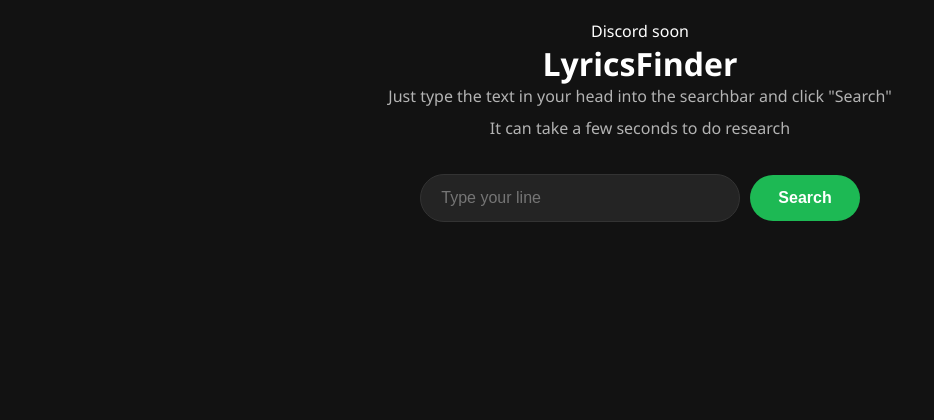
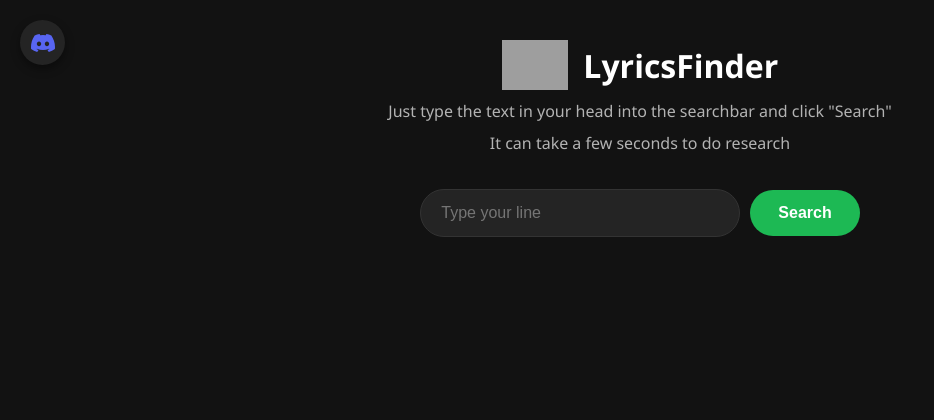
Before and after one commit to realkek2010/LyricsFinder, a Flask app: page / in a window 1280 px wide. Shown: the top 420 px of the page, without its empty margins (0-934 px from the left). Run offline with Flask 3, Linux system fonts and the light colour scheme; grey boxes are pictures that could not be loaded.

Commit message:
Update index.html
Changes linked with css

```diff
--- a/templates/index.html
+++ b/templates/index.html
@@ -7,8 +7,19 @@
     <link rel="stylesheet" href="{{ url_for('static', filename='style.css') }}">
 </head>
 <body>
-    <p>Discord soon</p>
-    <h1>LyricsFinder</h1>
+    <!-- Discord Button Oben Links -->
+    <a href="https://discord.gg/bhyqq4D9Ab" target="_blank" rel="noopener" class="discord-link" title="Discord (Soon)">
+        <svg class="discord-icon" xmlns="http://www.w3.org/2000/svg" viewBox="0 0 127.14 96.36">
+            <path fill="currentColor" d="M107.7 8.07A105.15 105.15 0 0 0 81.47 0a72.06 72.06 0 0 0-3.36 6.83 97.68 97.68 0 0 0-29.11 0A72.37 72.37 0 0 0 45.64 0a105.89 105.89 0 0 0-26.25 8.09C2.79 32.65-1.71 56.6.54 80.21a105.73 105.73 0 0 0 32.17 16.15 77.7 77.7 0 0 0 6.89-11.11 68.42 68.42 0 0 1-10.85-5.18c.91-.66 1.8-1.34 2.66-2a75.57 75.57 0 0 0 64.32 0c.87.68 1.76 1.36 2.66 2a68.68 68.68 0 0 1-10.87 5.19 77 77 0 0 0 6.89 11.1 105.25 105.25 0 0 0 32.19-16.14c2.64-27.38-4.51-51.11-18.91-72.15ZM42.45 65.69c-6.32 0-11.51-5.8-11.51-12.92s5.08-12.92 11.51-12.92c6.48 0 11.62 5.86 11.51 12.92 0 7.12-5.08 12.92-11.51 12.92Zm42.24 0c-6.32 0-11.51-5.8-11.51-12.92s5.08-12.92 11.51-12.92c6.48 0 11.62 5.86 11.51 12.92 0 7.12-5.03 12.92-11.51 12.92Z"/>
+        </svg>
+    </a>
+
+    <!-- Header-Bereich mit Logo und Name -->
+    <div class="header-container" style="display: flex; align-items: center; justify-content: center; gap: 15px; margin-bottom: 10px;">
+        <img src="{{ url_for('static', filename='logo2.png') }}" alt="LyricsFinder Logo" style="height: 50px; width: auto;">
+        <h1 style="margin: 0;">LyricsFinder</h1>
+    </div>
+
     <p class="P1">Just type the text in your head into the searchbar and click "Search"</p>
     <p class="P1">It can take a few seconds to do research</p>
 
```
